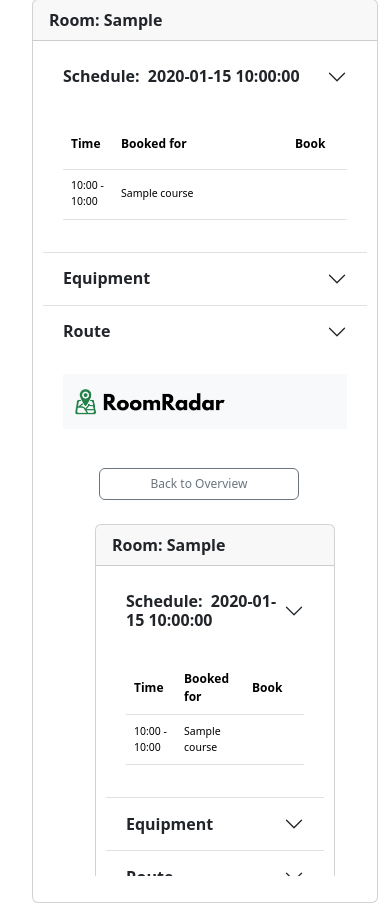
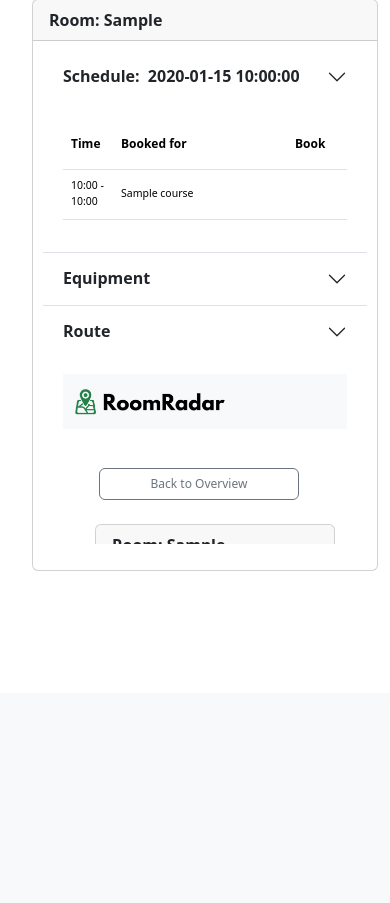
Before and after one commit to Code2703/FCS_roomfinder, a Flask app: template templates/map.html in a window 390 px wide. Shown: the part 151-1054 px from the top of the page. After the commit the page ends 722 px from the top, so only its background shows below. Run offline with Flask 3, Linux system fonts and the light colour scheme; the template is opened without the code that fills it: most values are stand-ins (such as "Sample title", 1, 10 or a date in 2020); parts of the project's set-up code (start-up, migrations or seed data) failed here and were passed over.

Commit message:
fixed iframe and occupancy

```diff
--- a/templates/map.html
+++ b/templates/map.html
@@ -130,13 +130,12 @@ Map
                   <div id="flush-collapseRoute" class="accordion-collapse collapse show">
                 <div class="accordion-body">
                     <!-- Embed the iframe for Route Section: Row displaying route information with an embedded iframe -->
-                    <div style="position: relative; overflow: hidden; width: 100%; padding-top: 177%;"> <!-- Aspect Ratio Box -->
+                    <div class="responsive-iframe" style="position: relative; overflow: hidden; width: 100%; padding-top: 60%;"> <!-- Aspect Ratio Box -->
                       <iframe src="{{ iframe_url }}"
                               style="position: absolute; top: 0; left: 0; width: 100%; height: 100%;"
                               frameborder="0"
                               marginheight="0"
-                              marginwidth="0"
-                              scrolling="no">
+                              marginwidth="0" >
                       </iframe>
               </div>
             </div>
@@ -204,6 +203,10 @@ Map
         .table td:last-child {
             width: 60px; /* Adjust the width of the first column */
         }
+
+        .responsive-iframe {
+          padding-top: 180%;
+        }
     }
 
     /* Media query for screens with width greater than 350 pixels */
--- a/templates/seatfinder.html
+++ b/templates/seatfinder.html
@@ -87,7 +87,7 @@
                                             </p>
                                         {% else %}
                                             <p class="card-text">
-                                                Occupancy: {{ row['free'] }} / {{ row['free'] + row['occupied']}}
+                                                Occupancy: {{ row['occupied'] }} / {{ row['free'] + row['occupied']}}
                                             </p>
                                         {% endif %}
                                     </div>
```
